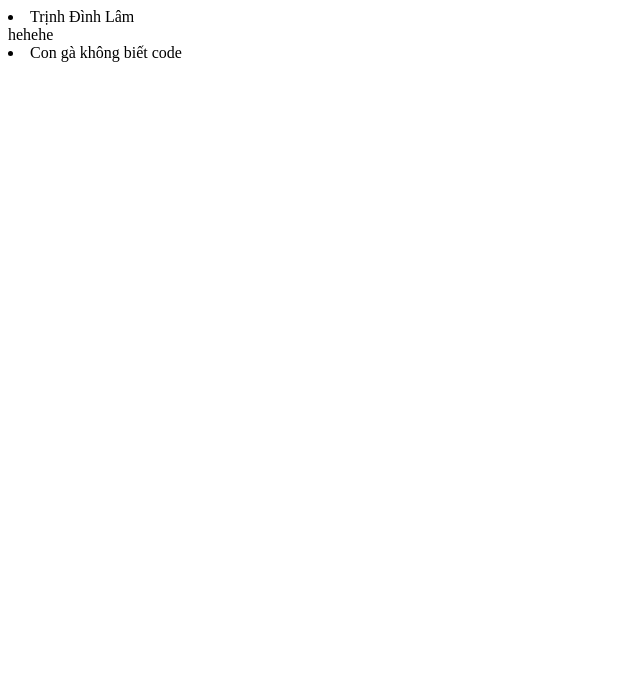
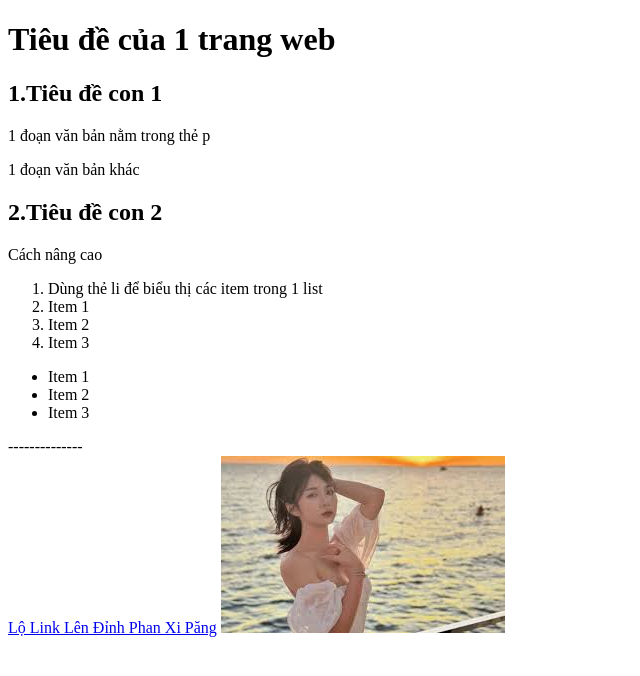
Before and after one commit to DinhLam728/WED201c_B1_SU25, a plain HTML site: page index.html in a window 1280 px wide. Shown: the whole page, without its empty margins (0-640 px from the left). Drawn offline with Linux system fonts and the light colour scheme.

Commit message:
update con1

```diff
--- a/index.html
+++ b/index.html
@@ -4,11 +4,47 @@
     <meta charset="UTF-8">
     <meta name="viewport" content="width=device-width, initial-scale=1.0">
     <title>lamtd.vn</title>
-    <li>Trịnh Đình Lâm</li>
-    hehehe
-    <li>Con gà không biết code</li>
+
 </head>
 <body>
+    <div class="header">
+    <h1>Tiêu đề của 1 trang web</h1>
+    </div>
+    <div class="body">
 
+    <h2>1.Tiêu đề con 1</h2>
+    <div class="body con 1">
+    <p>1 đoạn văn bản nằm trong thẻ p</p>
+    <p>1 đoạn văn bản khác</p>
+    </div>
+
+    <h2>2.Tiêu đề con 2</h2>
+    Cách nâng cao<br>
+    <div class="order list">
+    <ol>
+        <li>Dùng thẻ li để biểu thị các item trong 1 list</li>
+        <li>Item 1</li>
+        <li>Item 2</li>
+        <li>Item 3</li>
+    </ol>
+    </div>
+
+    <div class="unorder list">
+    <ul>
+        <li>Item 1</li>
+        <li>Item 2</li>
+        <li>Item 3</li>
+
+    </ul>
+    </div>
+
+    </div class="end of body">
+
+
+    --------------
+    <div class="footer">
+    <a href="https://shopee.vn/%C4%90i%E1%BB%87n-tho%E1%BA%A1i-Apple-iPhone-16-Pro-Max-256GB-i.88201679.29560903606">Lộ Link Lên Đỉnh Phan Xi Păng</a>
+    <img src="img\tải xuống.jpg">
+    </div>
 </body>
 </html>
```
Also changed, not shown: img/tải xuống.jpg (added).
